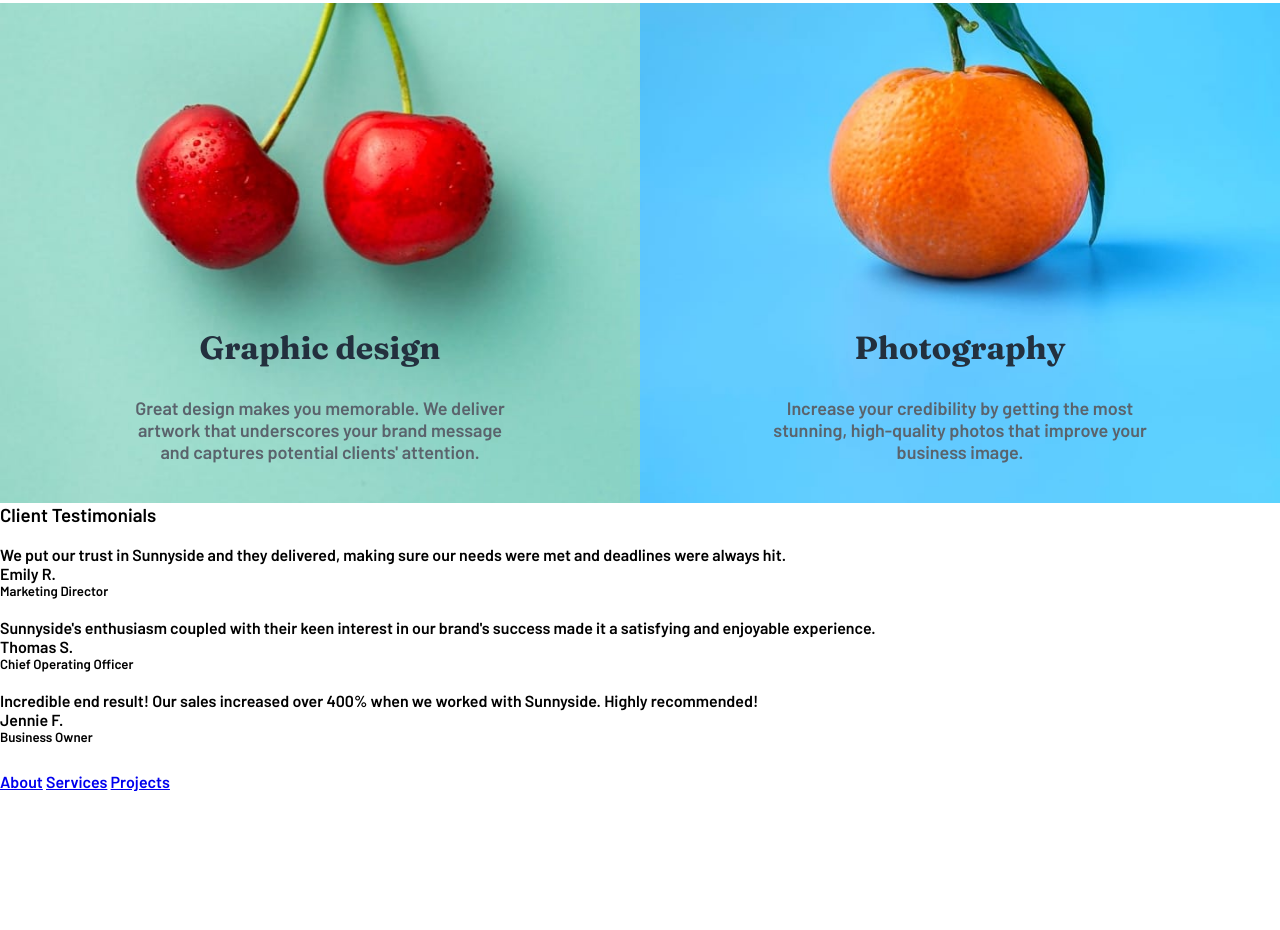
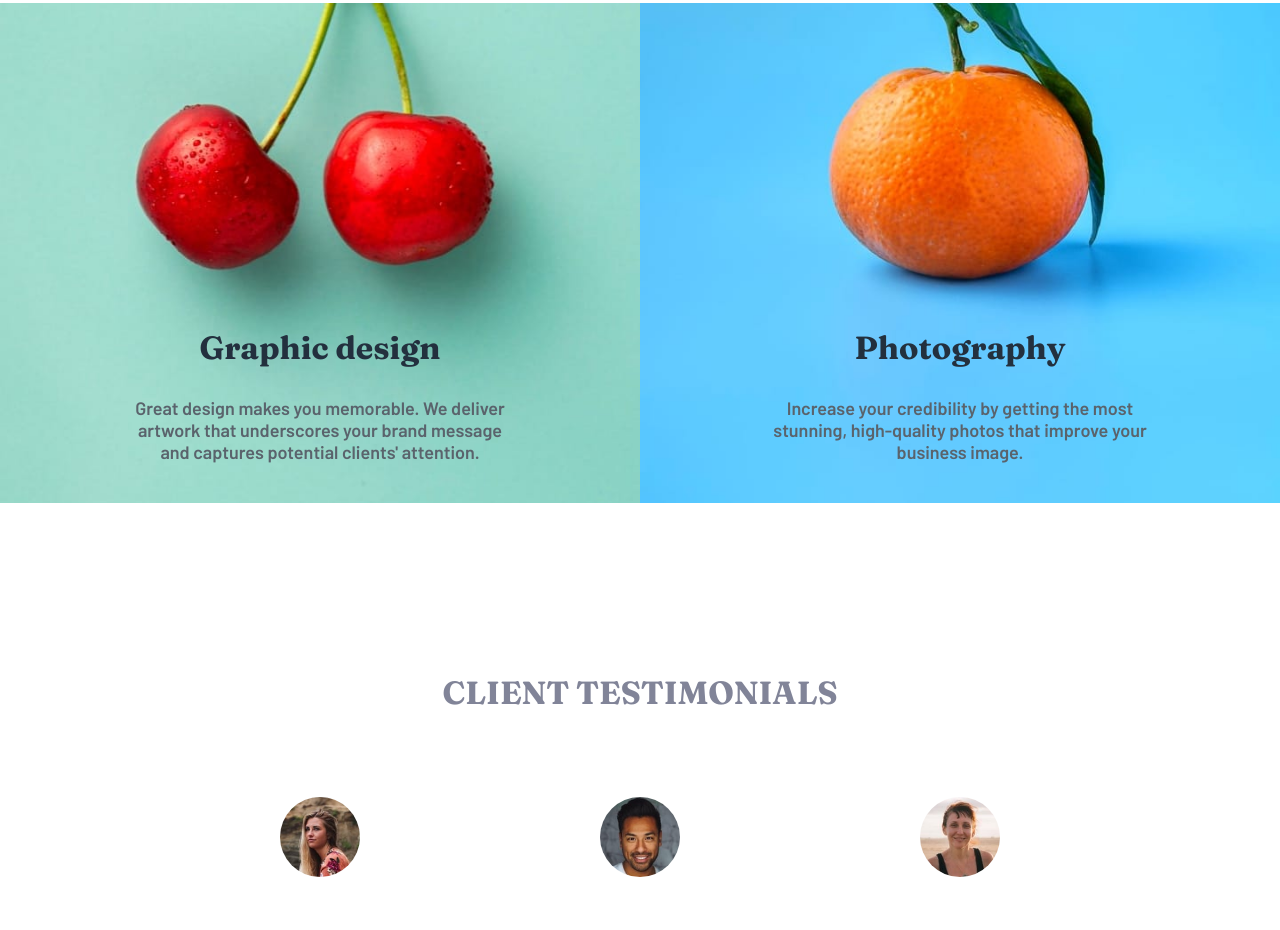
Before and after one commit to GIR0SAN/Sunnyside-Agency-Frontend-Mentor, a plain HTML site: page index.html in a window 1280 px wide. Shown: the part 1870-2800 px from the top of the page. Before the commit the page ends 2661 px from the top, so only its background shows below. Drawn offline with nearby package versions, Linux system fonts and the light colour scheme.

Commit message:
LAyout desktop ok

```diff
--- a/index.html
+++ b/index.html
@@ -14,7 +14,7 @@
 <body>
   <header class="l-header">
     <nav class="l-nav">
-      <img src="images/logo.svg" alt="Brand" class="c-logo">
+      <a href="#" class="c-logo__link"><img src="images/logo.svg" alt="Brand" class="c-logo"></a>
       <div class="l-links">
         <ul>
           <li><a href="#" class="c-link">About</a></li>
@@ -99,7 +99,7 @@
       </h3>
       <div class="l-clients__profile__wrapper">
         <div class="l-clients__wrapper">
-          <img src="" alt="">
+          <img src="images/image-emily.jpg" alt="Emily Photo" class="c-prolife__image">
           <p class="c-client__text">
             We put our trust in Sunnyside and they delivered, making sure our needs were met and deadlines were always hit.
           </p>
@@ -108,7 +108,7 @@
         </div>
 
         <div class="l-clients__wrapper">
-          <img src="" alt="">
+          <img src="images/image-thomas.jpg" alt="Thomas Photo" class="c-prolife__image">
           <p class="c-client__text">
             Sunnyside's enthusiasm coupled with their keen interest in our brand's success made it a satisfying and enjoyable experience.
           </p>
@@ -117,7 +117,7 @@
         </div>
 
         <div class="l-clients__wrapper">
-          <img src="" alt="">
+          <img src="images/image-jennie.jpg" alt="Jhenny Photo" class="c-prolife__image">
           <p class="c-client__text">
             Incredible end result! Our sales increased over 400% when we worked with Sunnyside. Highly recommended!
           </p>
@@ -129,22 +129,31 @@
   </section>
 
   <section class="l-images__grid">
-    <div class="c-images__grid"></div>
-    <div class="c-images__grid"></div>
-    <div class="c-images__grid"></div>
-    <div class="c-images__grid"></div>
+   <img src="images/desktop/image-gallery-milkbottles.jpg" alt="decorative" class="c-grid__image">
+   <img src="images/desktop/image-gallery-orange.jpg" alt="decorative" class="c-grid__image">
+   <img src="images/desktop/image-gallery-cone.jpg" alt="decorative" class="c-grid__image">
+   <img src="images/desktop/image-gallery-sugarcubes.jpg" alt="Decorative" class="c-grid__image">
   </section>
 
   <footer class="l-footer">
     <img src="images/logo.svg" alt="" class="c-black__logo">
 
     <div class="l-footer__links__wrapper">
-      <a href="#">About</a>
-      <a href="#">Services</a>
-      <a href="#">Projects</a>
+      <a href="#" class="c-social__links">About</a>
+      <a href="#" class="c-social__links">Services</a>
+      <a href="#" class="c-social__links">Projects</a>
     </div>
+
+    <ul class="l-social__logos">
+     <li><a href="#" class="c-social__link"><ion-icon name="logo-facebook" class="c-social__logo"></ion-icon></a></li>
+     <li><a href="#" class="c-social__link"><ion-icon name="logo-instagram" class="c-social__logo"></ion-icon></a></li>
+     <li><a href="#" class="c-social__link"><ion-icon name="logo-twitter" class="c-social__logo"></ion-icon></a></li>
+     <li><a href="#" class="c-social__link"><ion-icon name="logo-pinterest" class="c-social__logo"></ion-icon></a></li>
+    </ul>
   </footer>
 
   <script src="script.js"></script>
+  <script type="module" src="https://unpkg.com/ionicons@7.1.0/dist/ionicons/ionicons.esm.js"></script>
+  <script nomodule src="https://unpkg.com/ionicons@7.1.0/dist/ionicons/ionicons.js"></script>
 </body>
 </html>
--- a/style.css
+++ b/style.css
@@ -20,6 +20,7 @@
 }
 body{
   font-family: var(--font-barlow);
+  overflow-x: hidden;
 }
 .l-header{
   max-width: 100vw;
@@ -75,6 +76,7 @@ li{
 .l-grid__section{
   display: grid;
   grid-template-columns: 50% 50%;
+  border: none;
 }
 .l-grid__text{
   width: 100%;
@@ -135,7 +137,6 @@ li{
   background-repeat: no-repeat;
   display: flex;
   justify-content: center;
-
 }
 .l-texts__wrapper__bg{
   width: 380px;
@@ -157,25 +158,95 @@ li{
   color: var(--Very-dark-grayish-blue);
   text-align: center;
 }
-
-/*
-
-### Primary
-
-- Soft red: hsl(7, 99%, 70%)
-- Yellow: hsl(51, 100%, 49%)
-- Dark desaturated cyan (graphic design text): hsl(167, 40%, 24%)
-- Dark blue (photography text): hsl(198, 62%, 26%)
-- Dark moderate cyan (footer): hsl(168, 34%, 41%)
-
-### Neutral
-
-- Very dark desaturated blue: hsl(212, 27%, 19%)
-- Very dark grayish blue: hsl(213, 9%, 39%)
-- Dark grayish blue: hsl(232, 10%, 55%)
-- Grayish blue: hsl(210, 4%, 67%)
-- White: hsl(0, 0%, 100%)
-
-- Font size: 18px
-
-*/
+.l-testimonial{
+  padding: 170px;
+  width: 100vw;
+  height: 100vh;
+  display: flex;
+  justify-content: center;
+  text-align: center;
+}
+.c-h3{
+  font-size: 2rem;
+  color: var(--Very-dark-grayish-blue);
+  font-family: var(--font-fraunces);
+  text-transform: uppercase;
+  color: var(--Dark-grayish-blue);
+  margin-bottom: 85px;
+}
+.l-testimonial__wrapper{
+  width: 100vw;
+  display: flex;
+  flex-direction: column;
+  text-align: center;
+}
+.l-clients__profile__wrapper{
+  width: 100%;
+  display: flex;
+  text-align: center;
+  justify-content: space-between;
+}
+.l-clients__wrapper{
+  width: 300px;
+}
+.c-prolife__image{
+  border-radius: 50%;
+  height: 80px;
+  width: 80px;
+}
+.c-client__text{
+  color: var(--Dark-grayish-blue);
+  font-size: 14px;
+  margin: 50px 0;
+}
+.c-h4{
+  font-size: 1.1rem;
+  font-family: var(--font-fraunces);
+  margin-bottom: 8px;
+}
+.c-h5{
+  color: var(--Dark-grayish-blue);
+}
+.l-images__grid{
+  display: grid;
+  grid-template-columns: repeat(4, 25%);
+  overflow: hidden;
+}
+.c-grid__image{
+  height: 69vh;
+}
+.l-footer{
+  display: flex;
+  flex-direction: column;
+  justify-content: center;
+  align-items: center;
+  background-color: var(--Dark-moderate-cyan);
+  padding: 70px 0;
+}
+.l-footer__links__wrapper{
+  margin-bottom: 90px;
+}
+.c-black__logo{
+  margin-bottom: 50px;
+}
+.c-social__links{
+  text-decoration: none;
+  color: var(--Very-dark-desaturated-blue);
+  margin: 0 35px;
+  transition: ease-in-out 0.2s;
+}
+.c-social__links:hover{
+  color: var(--White);
+}
+.c-social__link{
+  color: var(--Dark-blue);
+  transition: ease-in-out .2s;
+}
+.c-social__link:hover{
+  color: var(--White);
+}
+.c-social__logo{
+  width: 30px;
+  height: 30px;
+  margin: 0 25px;
+}
```
